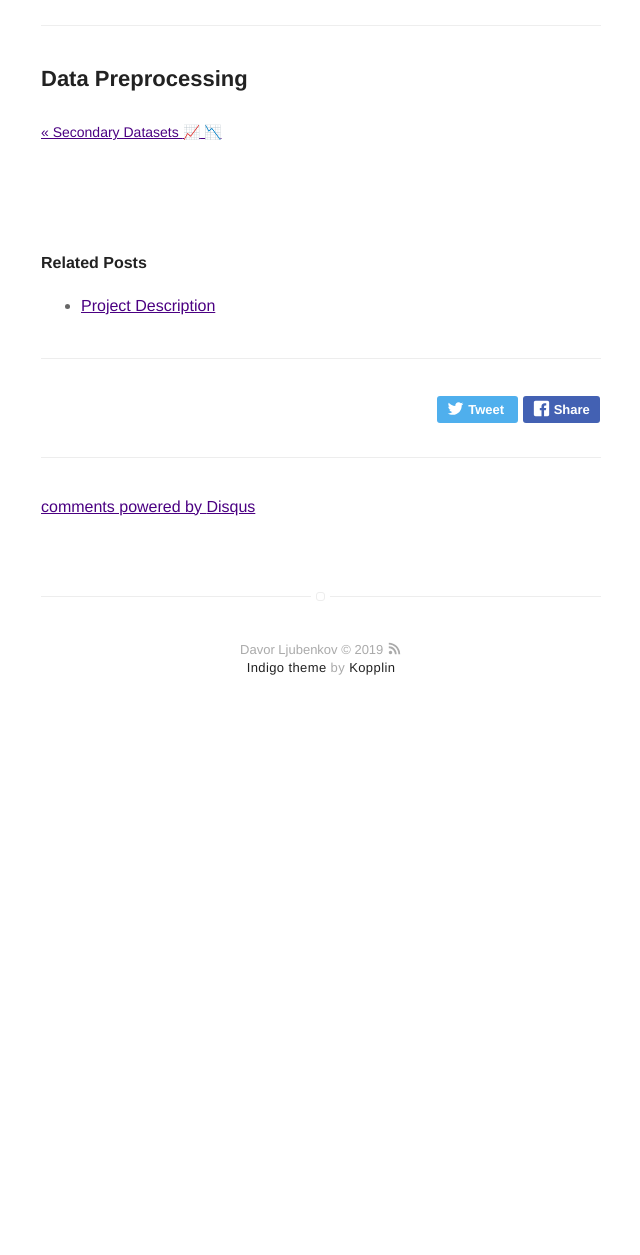
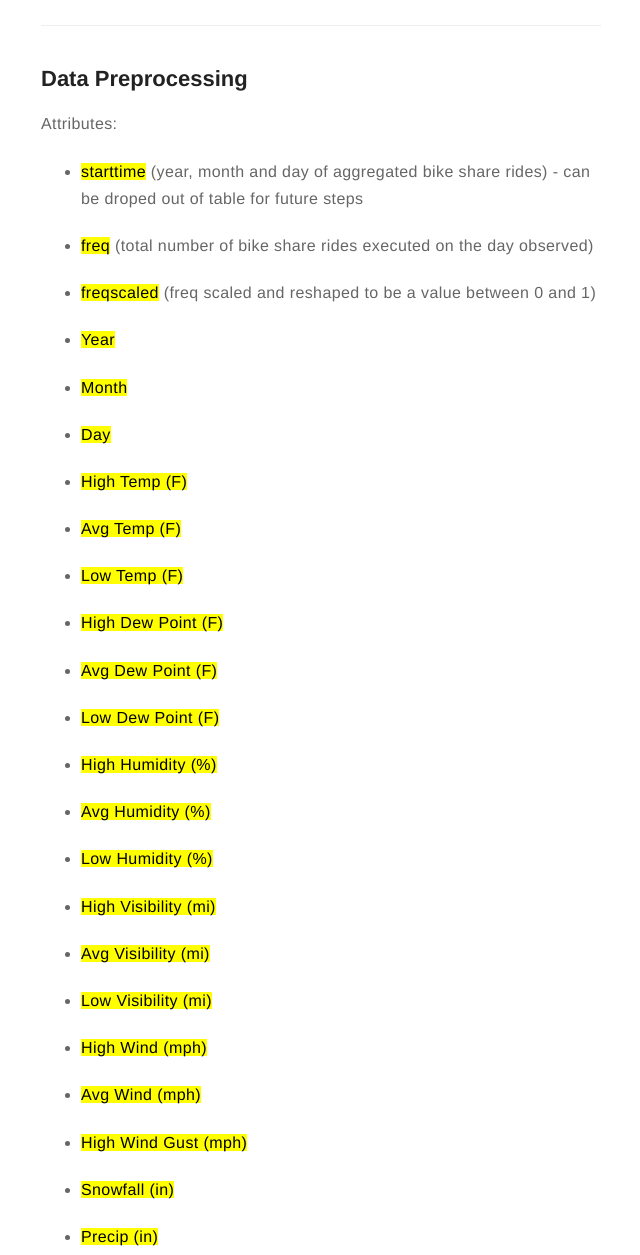
Before and after one commit to dljubenk/dljubenk.github.io, a Jekyll site: the page built from _posts/2019-03-08-prediction.markdown, in a window 1280 px wide and 1400 px high, scrolled down 1837 px. Shown: the part 145-1400 px from the top of the window, without its empty margins (319-959 px from the left). Built offline with Jekyll 4.4.1, drawn with Linux system fonts in a browser that asks for light colours; emoji names are drawn with the system emoji font; comment, search, counter and statistics services are not loaded; before the commit the page ends 2721 px from its top, so only the background shows below that.

Commit message:
Update 2019-03-08-prediction.markdown

```diff
--- a/_posts/2019-03-08-prediction.markdown
+++ b/_posts/2019-03-08-prediction.markdown
@@ -62,3 +62,53 @@ Performance of the model calculated by:
 ---
 
 ## Data Preprocessing
+
+Attributes:
+
+- <mark>starttime</mark> (year, month and day of aggregated bike share rides) - can be droped out of table for future steps
+
+- <mark>freq</mark> (total number of bike share rides executed on the day observed)
+
+- <mark>freqscaled</mark> (freq scaled and reshaped to be a value between 0 and 1)
+
+- <mark>Year</mark>
+
+- <mark>Month</mark>
+
+- <mark>Day</mark>
+
+- <mark>High Temp (F)</mark>
+
+- <mark>Avg Temp (F)</mark>
+
+- <mark>Low Temp (F)</mark>
+
+- <mark>High Dew Point (F)</mark>
+
+- <mark>Avg Dew Point (F)</mark>
+
+- <mark>Low Dew Point (F)</mark>
+
+- <mark>High Humidity (%)</mark>
+
+- <mark>Avg Humidity (%)</mark>
+
+- <mark>Low Humidity (%)</mark>
+
+- <mark>High Visibility (mi)</mark>
+
+- <mark>Avg Visibility (mi)</mark>
+
+- <mark>Low Visibility (mi)</mark>
+
+- <mark>High Wind (mph)</mark>
+
+- <mark>Avg Wind (mph)</mark>
+
+- <mark>High Wind Gust (mph)</mark>
+
+- <mark>Snowfall (in)</mark>
+
+- <mark><mark>Precip (in)</mark>
+
+- <mark>Events</mark>
```
